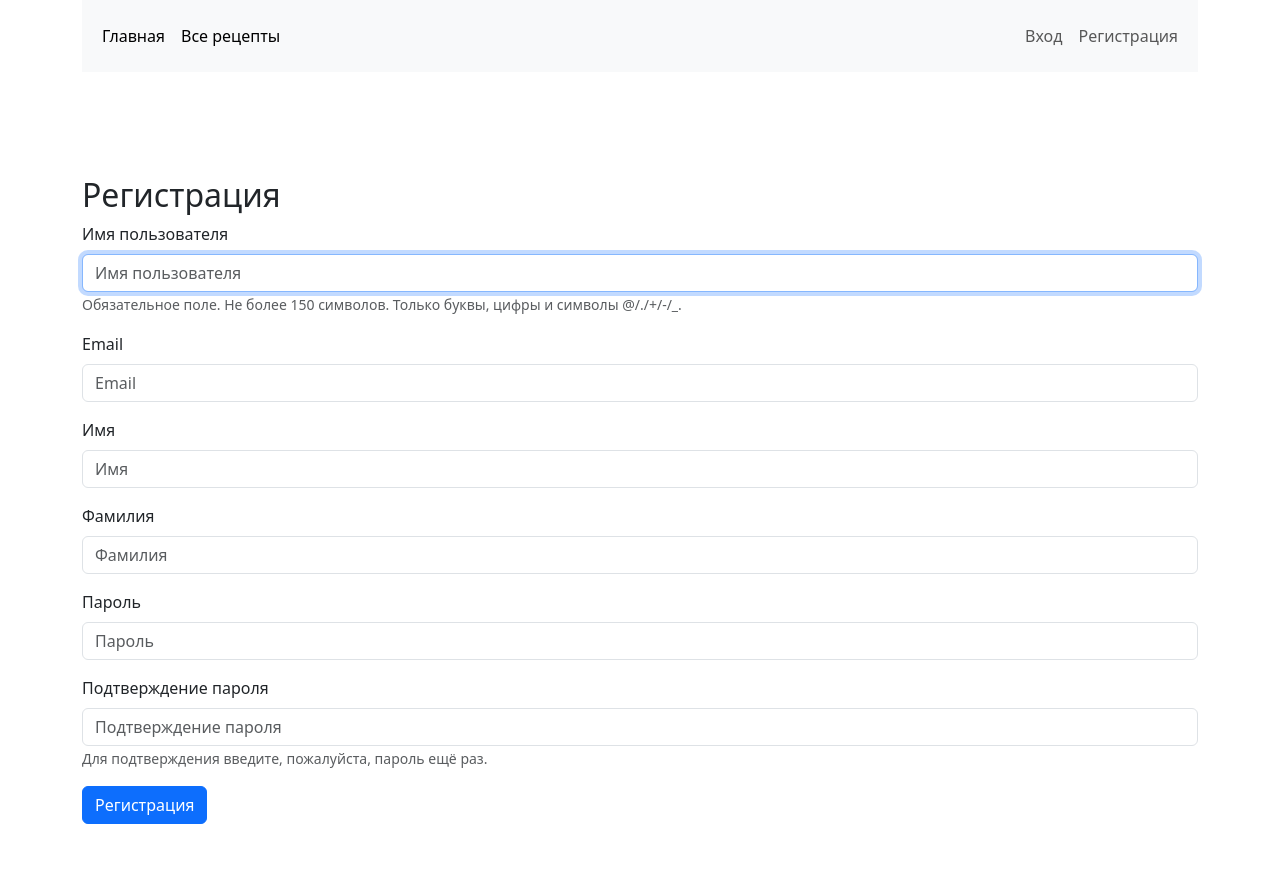
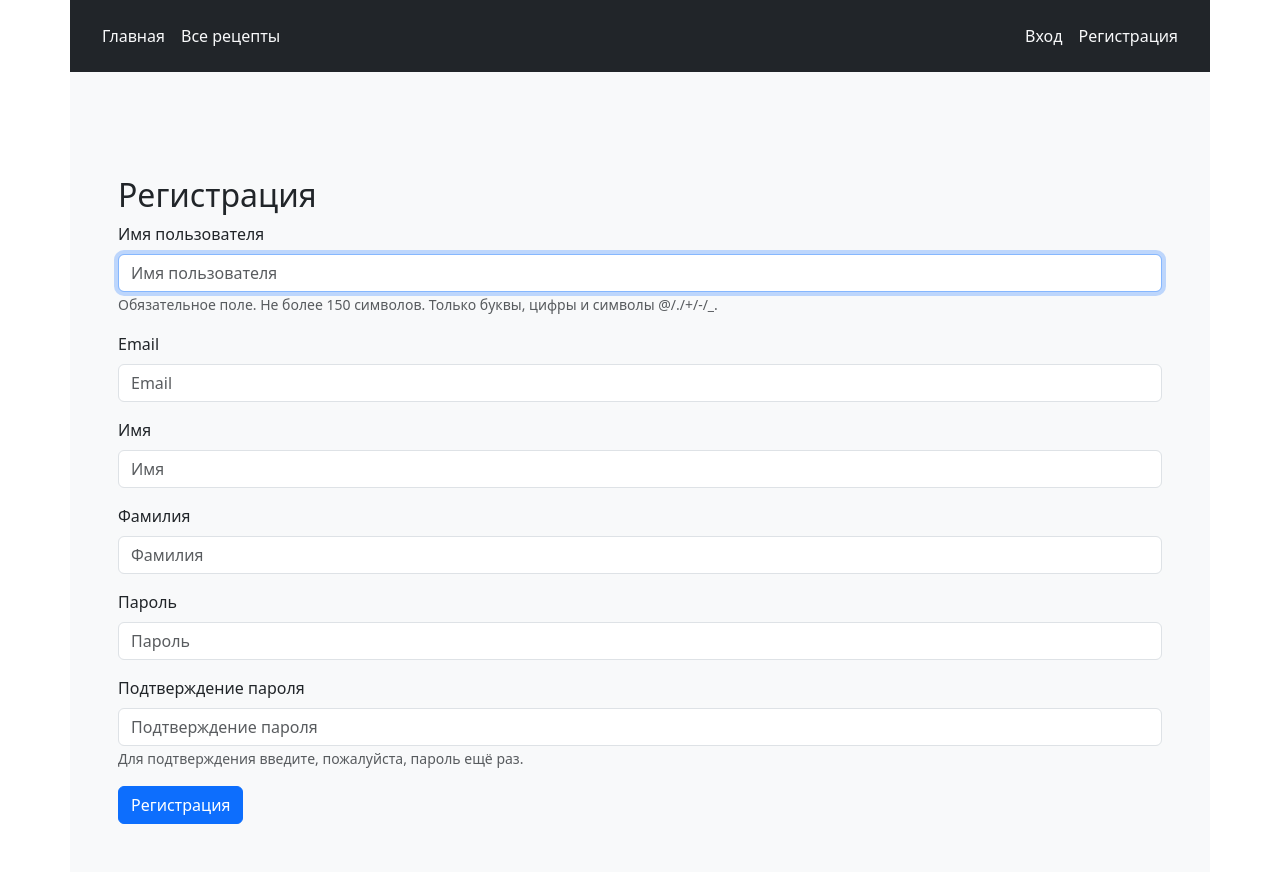
Before and after one commit to shytsko/recipe_book, a Django app: page /user/register/ in a window 1280 px wide. Run offline with Django 4.2, Linux system fonts and the light colour scheme; some libraries are stand-ins or nearby versions.

Commit message:
Refactoring base template

```diff
--- a/src/templates/base.html
+++ b/src/templates/base.html
@@ -12,63 +12,15 @@
     <title>{% block title %}{{ title }}{% endblock %}</title>
 </head>
 <body>
-<div class="container">
-    <nav class="navbar navbar-expand-lg bg-light">
-        <div class="container-fluid">
-            <button class="navbar-toggler" type="button" data-bs-toggle="collapse"
-                    data-bs-target="#navbarSupportedContent" aria-controls="navbarSupportedContent"
-                    aria-expanded="false" aria-label="Toggle navigation">
-                <span class="navbar-toggler-icon"></span>
-            </button>
-            <div class="collapse navbar-collapse" id="navbarSupportedContent">
-                <ul class="navbar-nav me-auto mb-2 mb-lg-0">
-                    <li class="nav-item">
-                        <a class="nav-link active" aria-current="page" href="{% url 'home' %}">Главная</a>
-                    </li>
-                    <li class="nav-item">
-                        <a class="nav-link active" aria-current="page" href="{% url 'recipe_list_all' %}">Все
-                            рецепты</a>
-                    </li>
-                    {% if user.is_authenticated %}
-                    <li class="nav-item">
-                        <a class="nav-link active" aria-current="page" href="{% url 'recipe_list_my' %}">Мои рецепты</a>
-                    </li>
-                    <li class="nav-item">
-                        <a class="nav-link active" aria-current="page" href="{% url 'recipe_create' %}">Добавить
-                            рецепт</a>
-                    </li>
-                    {% endif %}
-                </ul>
-            </div>
-            <div class="navbar" id="navbarRight">
-                <ul class="navbar-nav navbar-right">
-                    {% if user.is_authenticated %}
-                    <li class="nav-item">
-                        <div class="nav-link">{{ user.username }}</div>
-                    </li>
-                    <li class="nav-item">
-                        <a class="nav-link" href="{% url 'logout' %}">Выход</a>
-                    </li>
-                    {% else %}
-                    <li class="nav-item">
-                        <a class="nav-link" href="{% url 'login' %}">Вход</a>
-                    </li>
-                    <li class="nav-item">
-                        <a class="nav-link" href="{% url 'register' %}">Регистрация</a>
-                    </li>
-                    {% endif %}
-                </ul>
-            </div>
-        </div>
-    </nav>
-
+<div class="container bg-dark">
+    {% include 'include/navbar.html' %}
 </div>
-<div class="container pt-5 pb-5">
+<div class="container p-5 bg-light">
     {% bootstrap_messages %}
     <h1 class="text-center pb-5">{{ title }}</h1>
-    {% include 'pagination.html' %}
+    {% include 'include/pagination.html' %}
     {% block content %} Страница в разработке {% endblock %}
-    {% include 'pagination.html' %}
+    {% include 'include/pagination.html' %}
 </div>
 </body>
 </html>
--- /dev/null
+++ b/src/templates/include/navbar.html
@@ -0,0 +1,44 @@
+<nav class="navbar navbar-expand-lg bg-dark">
+    <div class="container-fluid">
+        <div class="navbar" id="navbarSupportedContent">
+            <ul class="navbar-nav me-auto mb-2 mb-lg-0">
+                <li class="nav-item">
+                    <a class="nav-link active text-light" aria-current="page" href="{% url 'home' %}">Главная</a>
+                </li>
+                <li class="nav-item">
+                    <a class="nav-link active text-light" aria-current="page" href="{% url 'recipe_list_all' %}">Все
+                        рецепты</a>
+                </li>
+                {% if user.is_authenticated %}
+                <li class="nav-item">
+                    <a class="nav-link active text-light" aria-current="page" href="{% url 'recipe_list_my' %}">Мои
+                        рецепты</a>
+                </li>
+                <li class="nav-item">
+                    <a class="nav-link active text-light" aria-current="page" href="{% url 'recipe_create' %}">Добавить
+                        рецепт</a>
+                </li>
+                {% endif %}
+            </ul>
+        </div>
+        <div class="navbar" id="navbarRight">
+            <ul class="navbar-nav navbar-right">
+                {% if user.is_authenticated %}
+                <li class="nav-item">
+                    <div class="nav-link text-light">{{ user.username }}</div>
+                </li>
+                <li class="nav-item">
+                    <a class="nav-link text-light" href="{% url 'logout' %}">Выход</a>
+                </li>
+                {% else %}
+                <li class="nav-item text-light">
+                    <a class="nav-link text-light" href="{% url 'login' %}">Вход</a>
+                </li>
+                <li class="nav-item text-light">
+                    <a class="nav-link text-light" href="{% url 'register' %}">Регистрация</a>
+                </li>
+                {% endif %}
+            </ul>
+        </div>
+    </div>
+</nav>
--- a/src/templates/pagination.html
+++ b/src/templates/include/pagination.html
@@ -1,8 +1,6 @@
 {% if is_paginated %}
 <nav aria-label="Page navigation">
     <ul class="pagination">
-
-
         {% if page_obj.has_previous %}
         <li class="page-item">
             <a class="page-link" href="?page={{ page_obj.previous_page_number }}" aria-label="Previous">
```
Also changed, not shown: src/db.sqlite3.
